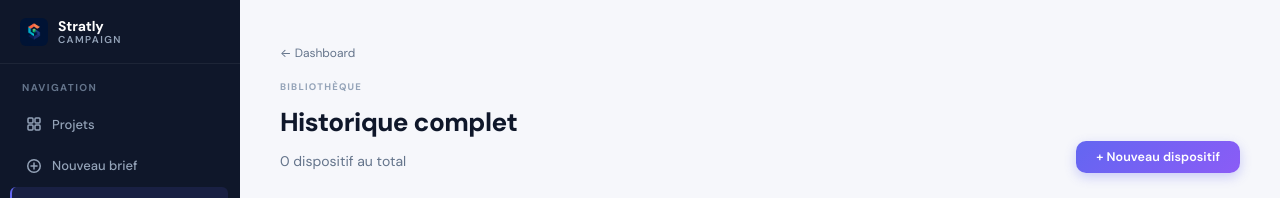
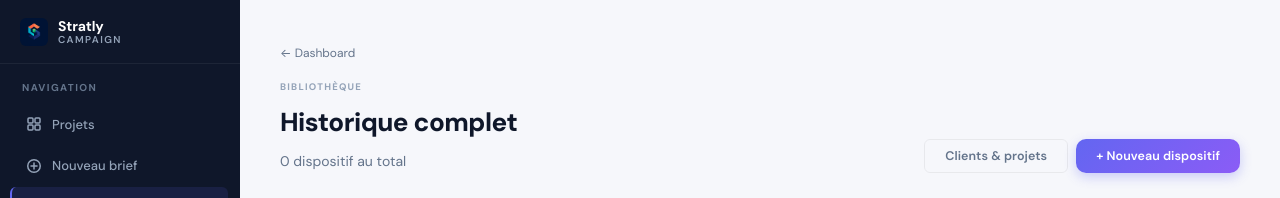
Before and after one commit to Albanbala93/STUDIO-EVENT, a Next.js app: page /studio/history in a window 1280 px wide. Shown: the top 198 px of the page. Built offline with nearby package versions, Linux system fonts and the light colour scheme.

Commit message:
Add clients projects navigation links

```diff
--- a/app/studio/history/page.tsx
+++ b/app/studio/history/page.tsx
@@ -49,9 +49,19 @@ export default function StudioHistoryPage() {
                             {hydrated ? `${projects.length} dispositif${projects.length > 1 ? "s" : ""} au total` : "Chargement…"}
                         </p>
                     </div>
-                    <Link href="/studio/new" className="btn btn-primary" style={{ flexShrink: 0 }}>
+                    <div style={{ display: "flex", gap: 8, flexWrap: "wrap", flexShrink: 0 }}>
+                      <Link
+                        href="/studio/clients"
+                        className="btn btn-ghost"
+                        style={{ textDecoration: "none" }}
+                      >
+                        Clients & projets
+                      </Link>
+
+                      <Link href="/studio/new" className="btn btn-primary">
                         + Nouveau dispositif
-                    </Link>
+                      </Link>
+                    </div>
                 </div>
             </div>
 
```
Also changed, not shown: app/studio/page.tsx (+12 -2 lines).
